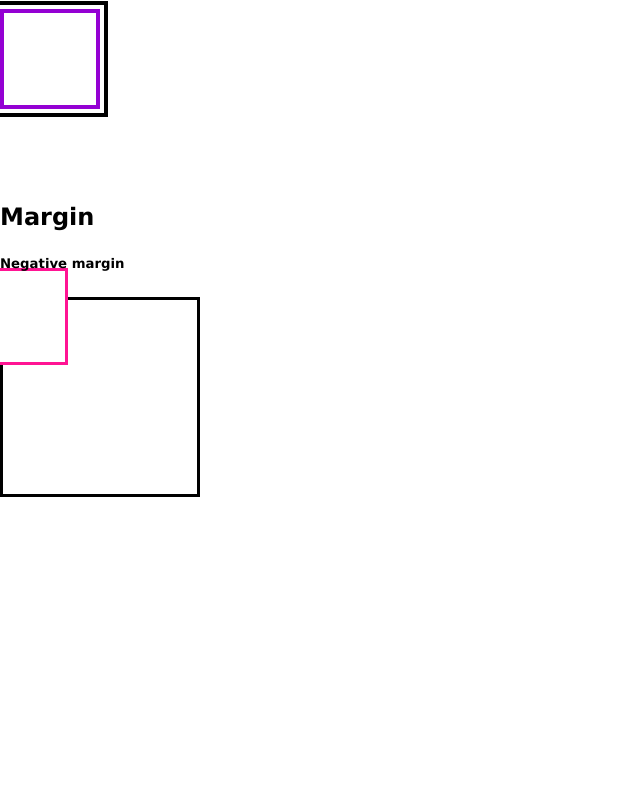
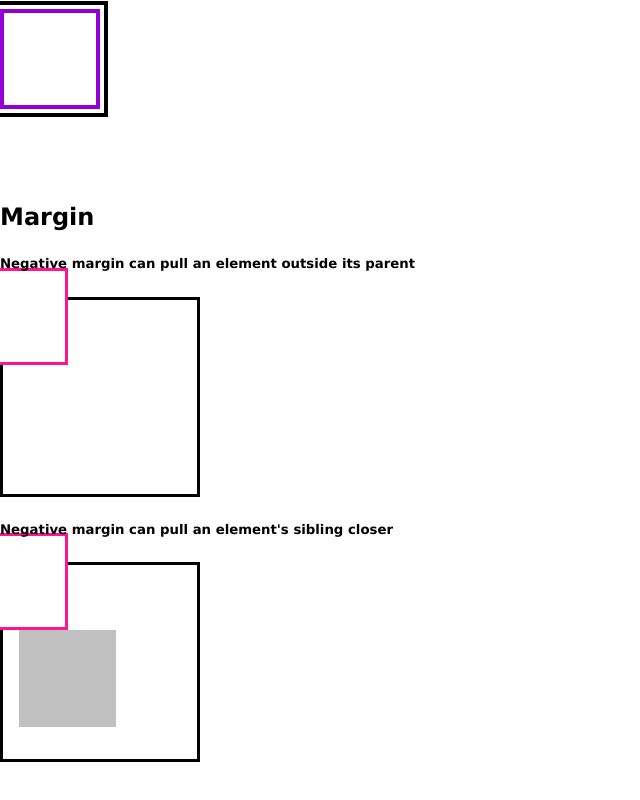
Before and after one commit to AnnieCat73/CSS-folder, a plain HTML site: page CSS-for-js/Rendering-logic-1/index.html in a window 1280 px wide. Shown: the part 1548-2348 px from the top of the page, without its empty margins (0-640 px from the left). Before the commit the page ends 2093 px from the top, so only its background shows below. Drawn offline with Linux system fonts and the light colour scheme.

Commit message:
Negative margin pullin an element's sibling closer

```diff
--- a/CSS-for-js/Rendering-logic-1/index.html
+++ b/CSS-for-js/Rendering-logic-1/index.html
@@ -52,11 +52,15 @@
   </section>
   <section>
     <h2>Margin</h2>
-    <h5>Negative margin</h5>
+    <h5>Negative margin can pull an element outside its parent</h5>
     <div class="margin-wrapper">
       <div class="pink-box"></div>
     </div>
-
+    <h5>Negative margin can pull an element's sibling closer</h5>
+    <div class="neighbor-wrapper">
+      <div class="pink-box"></div>
+      <div class="neighbor"></div>
+    </div>
     <div class="neighbor"></div>
   </section>
 
--- a/CSS-for-js/Rendering-logic-1/style.css
+++ b/CSS-for-js/Rendering-logic-1/style.css
@@ -493,3 +493,16 @@ Negative margins can also pull an element's sibling closer*/
   margin-top: -32px;
   margin-left: -32px;
 }
+
+.neighbor-wrapper {
+  width: 200px;
+  height: 200px;
+  border: 3px solid;
+}
+
+.neighbor {
+  width: 50%;
+  height: 50%;
+  background: silver;
+  margin-left: 16px;
+}
```
